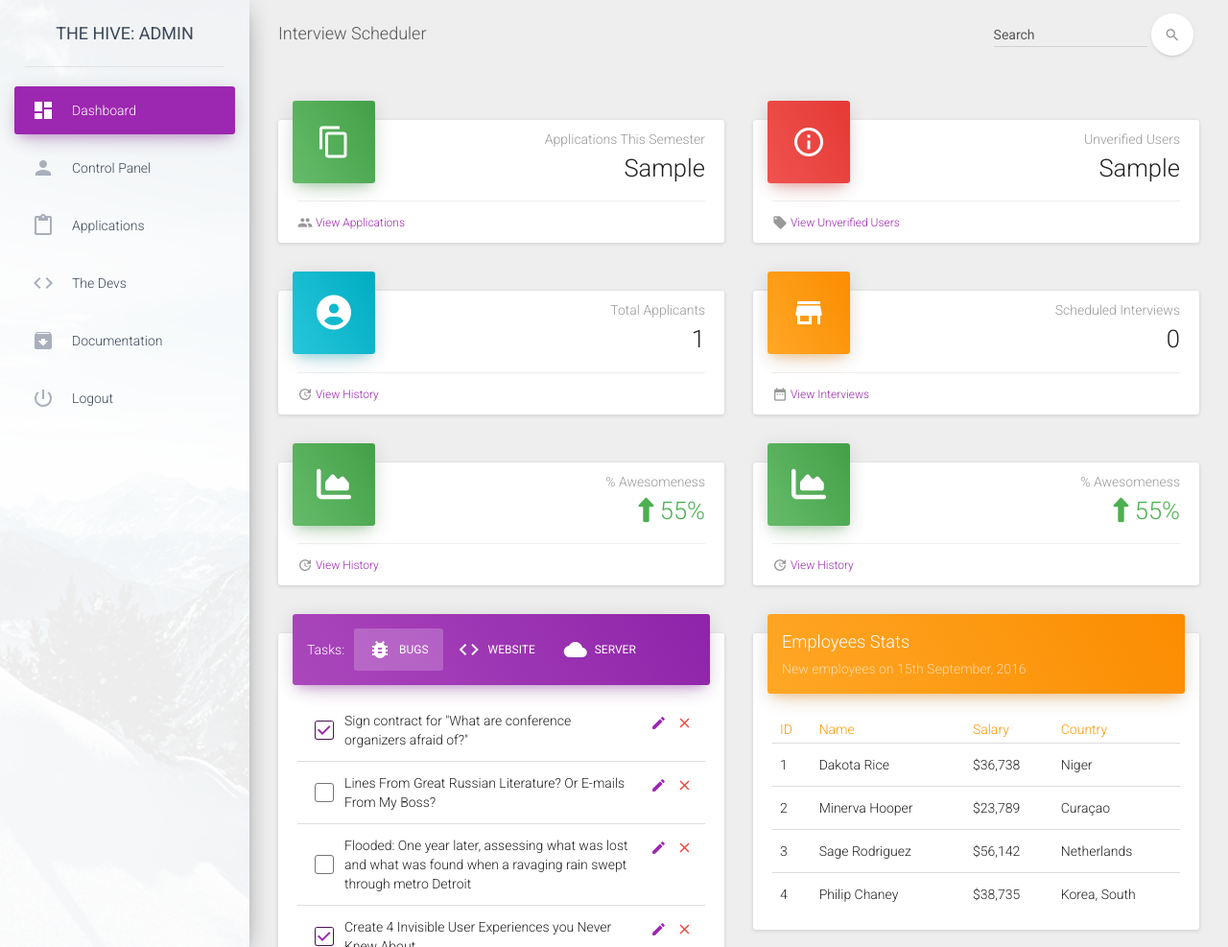
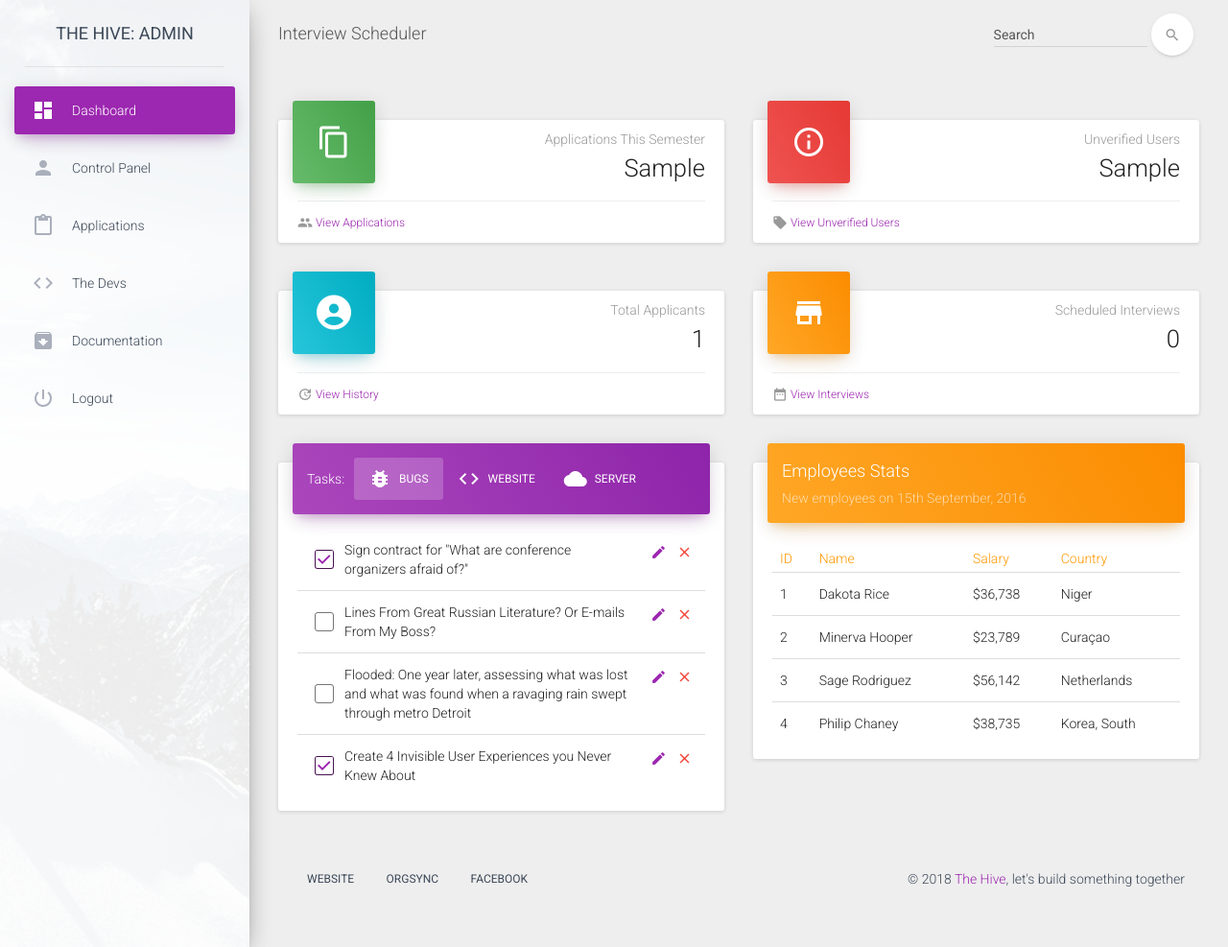
Before and after one commit to RandyDeng/InterviewScheduler, a Flask app: template app/admin/templates/dashboard.html in a window 1280 px wide. Shown: the whole page at 96% size. Run offline with Flask 2, Linux system fonts and the light colour scheme; the template is opened without the code that fills it: most values are stand-ins (such as "Sample title", 1, 10 or a date in 2020); some libraries are stand-ins or nearby versions.

Commit message:
Added links to dashboard and removed filler information

```diff
--- a/app/admin/controllers.py
+++ b/app/admin/controllers.py
@@ -23,7 +23,8 @@
             semester=environment.current_semester()).count(),
         'total_applications': mongo.Applicant.objects.count(),
         'all_unverified': mongo.UnverifiedUserId.objects.count(),
-    }.update(query.get_kwargs())
+    }
+    kwargs.update(query.get_kwargs())
     return render_template('dashboard.html', **kwargs)
 
 
--- a/app/admin/query.py
+++ b/app/admin/query.py
@@ -96,5 +96,5 @@
         'query_current_rejected': current_rejected,
         'query_current_accepted': current_accepted,
         'query_current_special': current_special,
-        'query_current_unverified': all_unverified,
+        'query_all_unverified': all_unverified,
     }
--- a/app/admin/templates/applications.html
+++ b/app/admin/templates/applications.html
@@ -39,7 +39,7 @@
                         </div>
                         <div class="col-md-6">
                             <h5 style='visibility:hidden'>.</h5>
-                            <a href=applications/{{ query_current_unverified }}>
+                            <a href=applications/{{ query_all_unverified }}>
                                 <div class="alert alert-primary">
                                     <span>Unverified Applicants</span>
                                 </div>
--- a/app/admin/templates/dashboard.html
+++ b/app/admin/templates/dashboard.html
@@ -17,7 +17,7 @@
                 <div class="card-footer">
                     <div class="stats">
                         <i class="material-icons">people</i>
-                        <a href="#pablo">View Applications</a>
+                        <a href="applications/{{ query_current_all }}">View Applications</a>
                     </div>
                 </div>
             </div>
@@ -34,7 +34,7 @@
                 <div class="card-footer">
                     <div class="stats">
                         <i class="material-icons">local_offer</i>
-                        <a href="#pablo">View Unverified Users</a>
+                        <a href="applications/{{ query_all_unverified }}">View Unverified Users</a>
                     </div>
                 </div>
             </div>
@@ -51,7 +51,7 @@
                 <div class="card-footer">
                     <div class="stats">
                         <i class="material-icons">update</i>
-                        <a href="#pablo">View History</a>
+                        <a href="history">View History</a>
                     </div>
                 </div>
             </div>
@@ -68,43 +68,7 @@
                 <div class="card-footer">
                     <div class="stats">
                         <i class="material-icons">date_range</i>
-                        <a href="#pablo">View Interviews</a>
-                    </div>
-                </div>
-            </div>
-        </div>
-        <div class="col-md-6">
-            <div class="card card-stats">
-                <div class="card-header" data-background-color="green">
-                    <i class="fa fa-area-chart"></i>
-                </div>
-                <div class="card-content">
-                    <p class="category">
-                    % Awesomeness</p>
-                    <h3 class="title"><span class="text-success"><i class="fa fa-long-arrow-up"></i> 55% </span></h3>
-                </div>
-                <div class="card-footer">
-                    <div class="stats">
-                        <i class="material-icons">update</i>
-                        <a href="#pablo">View History</a>
-                    </div>
-                </div>
-            </div>
-        </div>
-        <div class="col-md-6">
-            <div class="card card-stats">
-                <div class="card-header" data-background-color="green">
-                    <i class="fa fa-area-chart"></i>
-                </div>
-                <div class="card-content">
-                    <p class="category">
-                    % Awesomeness</p>
-                    <h3 class="title"><span class="text-success"><i class="fa fa-long-arrow-up"></i> 55% </span></h3>
-                </div>
-                <div class="card-footer">
-                    <div class="stats">
-                        <i class="material-icons">update</i>
-                        <a href="#pablo">View History</a>
+                        <a href="/interviews">View Interviews</a>
                     </div>
                 </div>
             </div>
```
